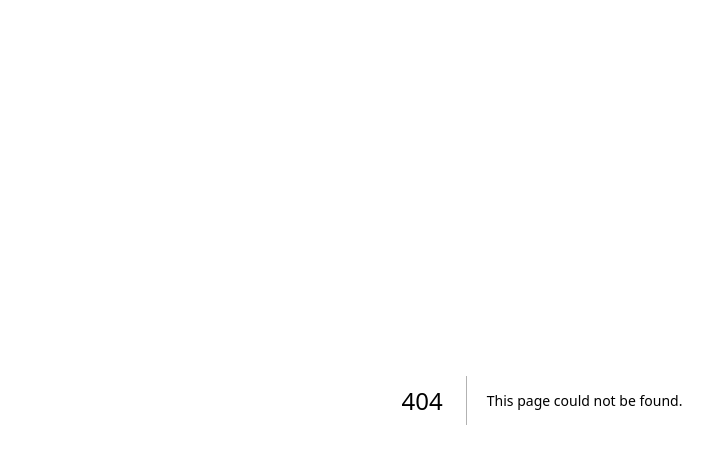
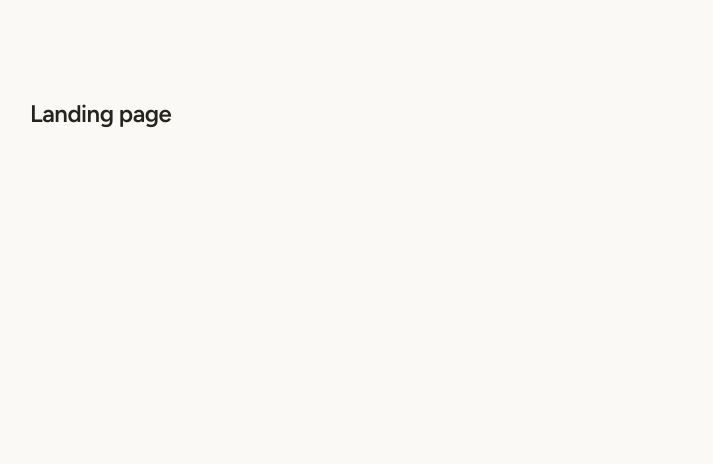
Before and after one commit to farhantawfeeq56/edityy, a Next.js app: page /landing-page in a window 1280 px wide. Before the commit this address had no page. Shown: the top 464 px of the page, without its empty margins (98-811 px from the left). Built offline with nearby package versions, Linux system fonts and the light colour scheme.

Commit message:
feat(site): add blank landing page test route

```diff
--- /dev/null
+++ b/app/landing-page/page.tsx
@@ -0,0 +1,7 @@
+export default function LandingPage() {
+  return (
+    <main className="mx-auto w-full max-w-[68rem] flex-1 px-5 py-24 sm:px-8">
+      <h1 className="text-[1.5rem] font-semibold tracking-[-0.02em]">Landing page</h1>
+    </main>
+  );
+}
```
Also changed, not shown: 1 other file (tests, documents, lock files or other folders).
